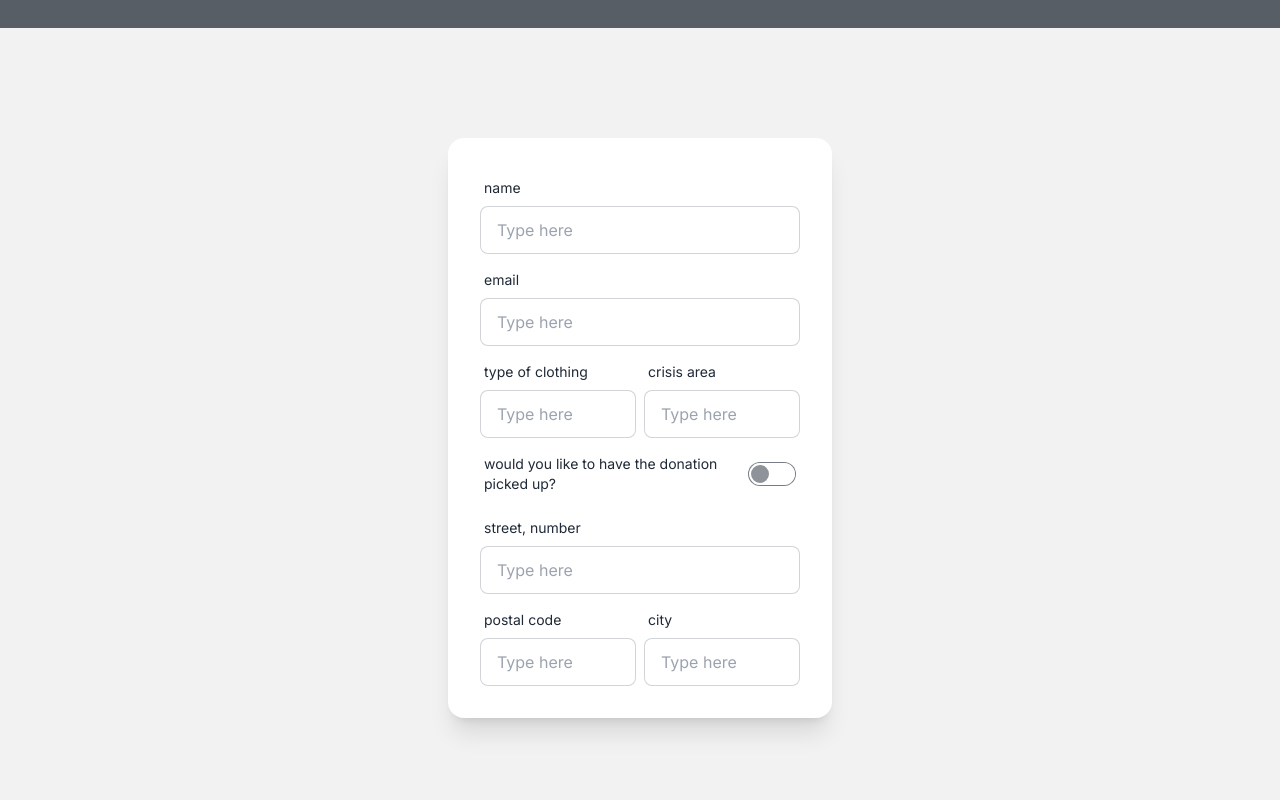
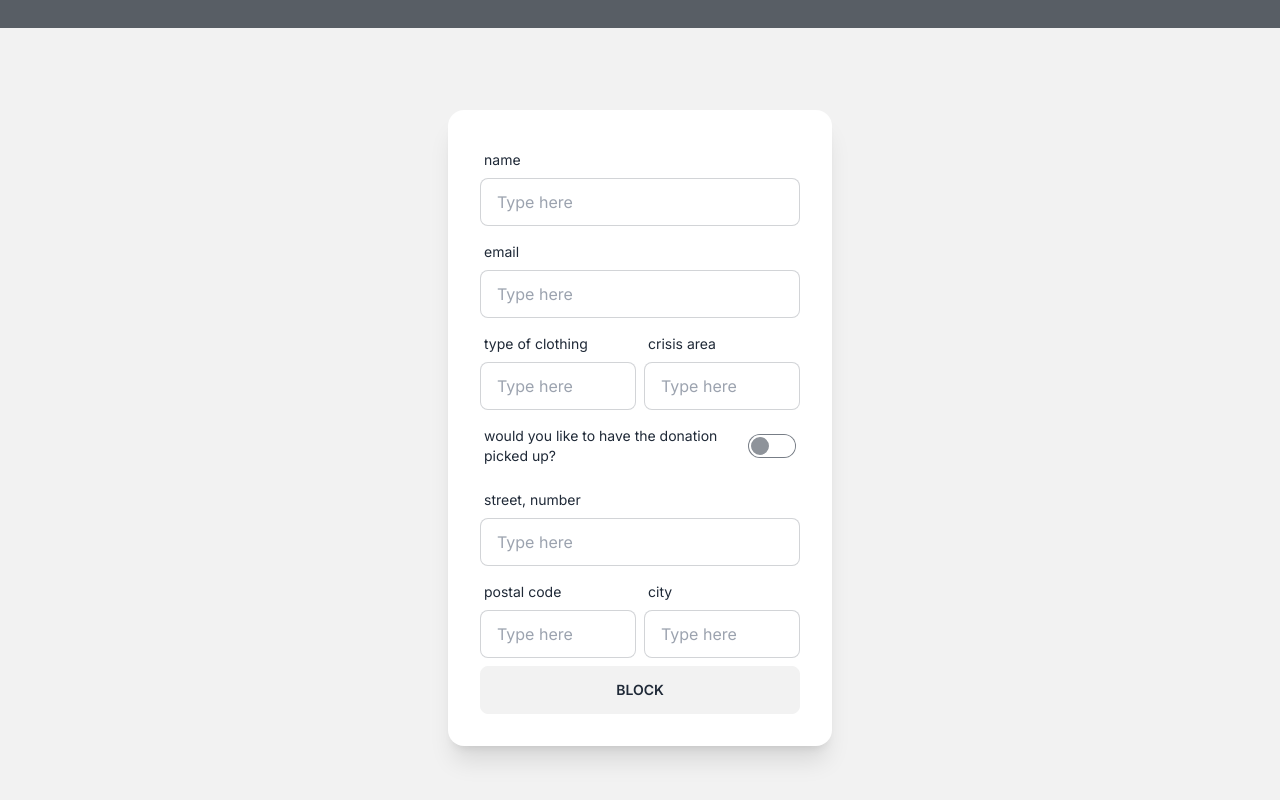
Before and after one commit to tbias25/IPWA01-Programmierung-von-Webanwendungsoberflaechen, a Next.js app in the folder rewear-app/: page / in a window 1280 px wide. Shown: the part 772-1572 px from the top of the page. Built offline with nearby package versions, Linux system fonts and the light colour scheme; grey boxes are pictures that could not be loaded.

Commit message:
added button component from daisyui

```diff
--- a/rewear-app/src/components/input-form-card.js
+++ b/rewear-app/src/components/input-form-card.js
@@ -7,6 +7,9 @@
 
     https://daisyui.com/components/toggle/
     with label and form-control
+
+    https://daisyui.com/components/button/
+    button block
 */
 
 export default function InputFormCard() {
@@ -93,6 +96,7 @@ export default function InputFormCard() {
             />
           </div>
         </div>
+        <button className="btn btn-block">block</button>
       </div>
     </div>
   );
```
